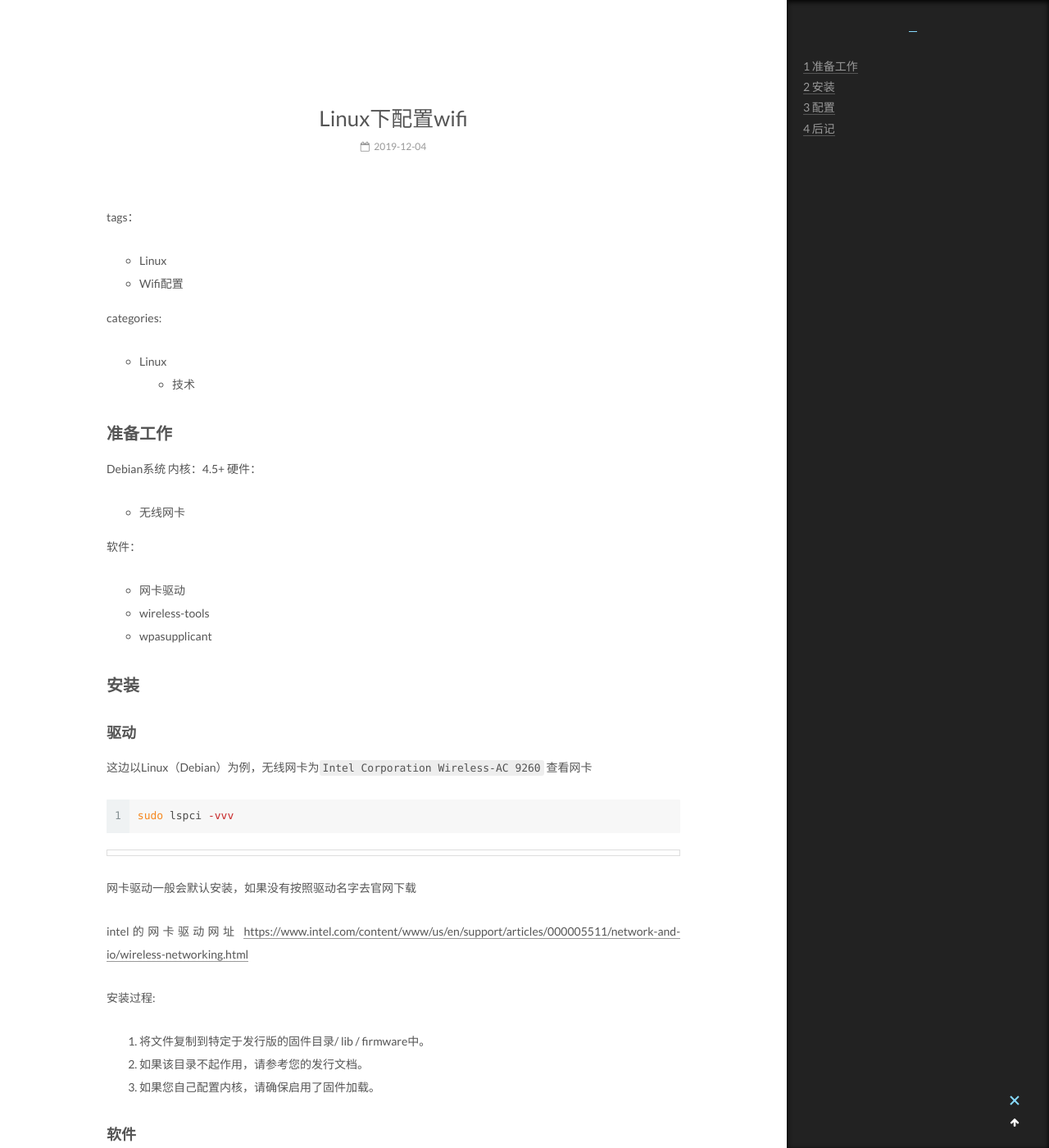
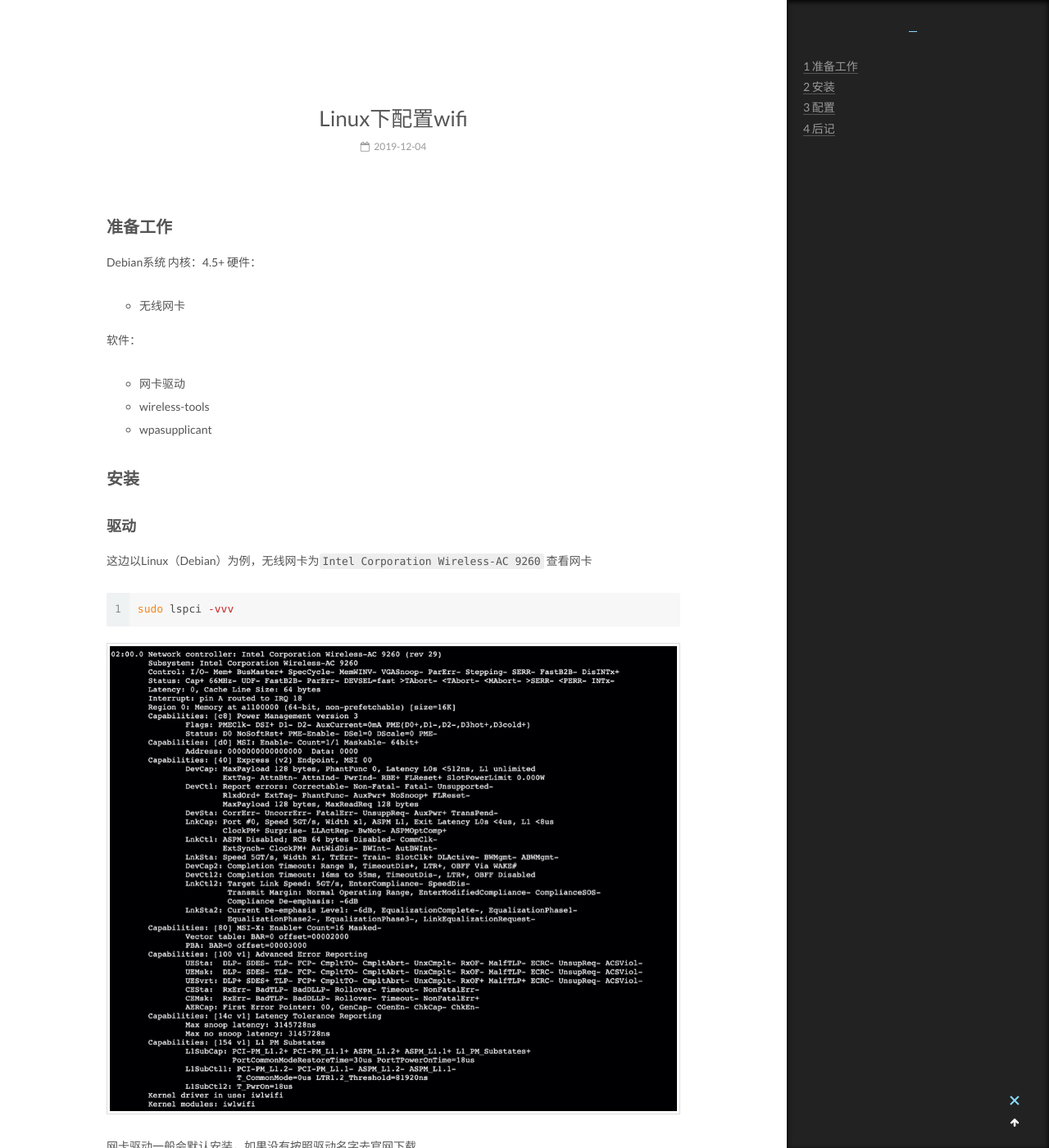
Before and after one commit to is0late/is0late.github.io, a Jekyll site: the page built from _posts/2019/2019-12-04-Linux下配置WIFI.md, in a window 1280 px wide and 1400 px high, scrolled down 191 px. Shown: the whole window at 82% size. Built offline with Jekyll 4.4.1, drawn with Linux system fonts in a browser that asks for light colours.

Commit message:
change error

````diff
--- a/_posts/2019/2019-12-04-Linux下配置WIFI.md
+++ b/_posts/2019/2019-12-04-Linux下配置WIFI.md
@@ -1,10 +1,4 @@
-tags：
-- Linux
-- Wifi配置
-
-categories:
-- Linux
-  - 技术
+[tags]:linux;WIFI;
 
 ## 准备工作
 Debian系统
@@ -24,7 +18,7 @@ Debian系统
 ```bash
 sudo lspci -vvv
 ```
-![](media/2019-12-04-13-16-01.png)
+![](https://raw.githubusercontent.com/is0late/is0late.github.io/master/_posts/2019/media/2019-12-04-13-16-01.png)
 
 网卡驱动一般会默认安装，如果没有按照驱动名字去官网下载
 
@@ -64,7 +58,7 @@ apt-get install wpasupplicant
 ```bash
 iwconfig
 ```
-![](media/2019-12-04-13-16-02.png)
+![](https://raw.githubusercontent.com/is0late/is0late.github.io/master/_posts/2019/media/2019-12-04-13-16-02.png)
 
 ### 激活无线网卡
 
@@ -79,7 +73,7 @@ iwconfig wlan0 scanning
 ```
 
 各类wifi信息
-![](media/2019-12-04-13-16-03.png)
+![](https://raw.githubusercontent.com/is0late/is0late.github.io/master/_posts/2019/media/2019-12-04-13-16-03.png)
 
 
 
````
